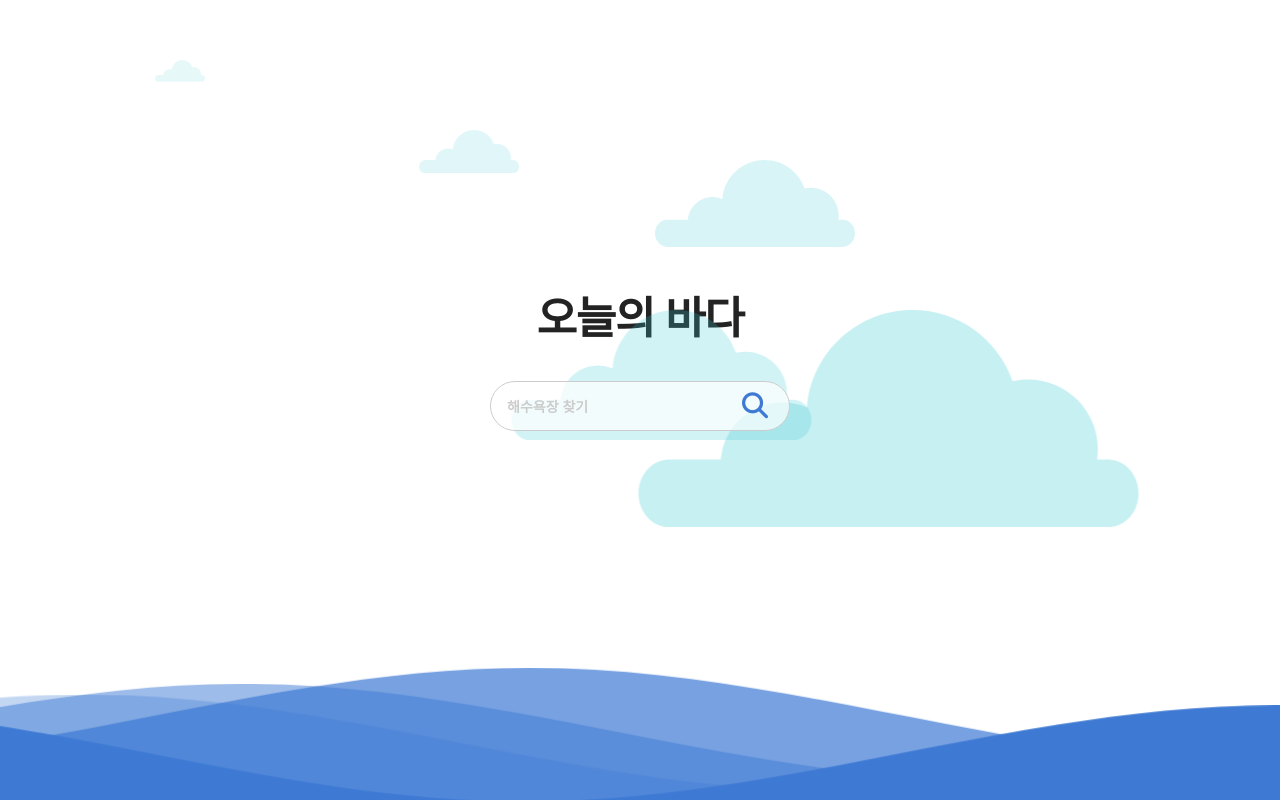
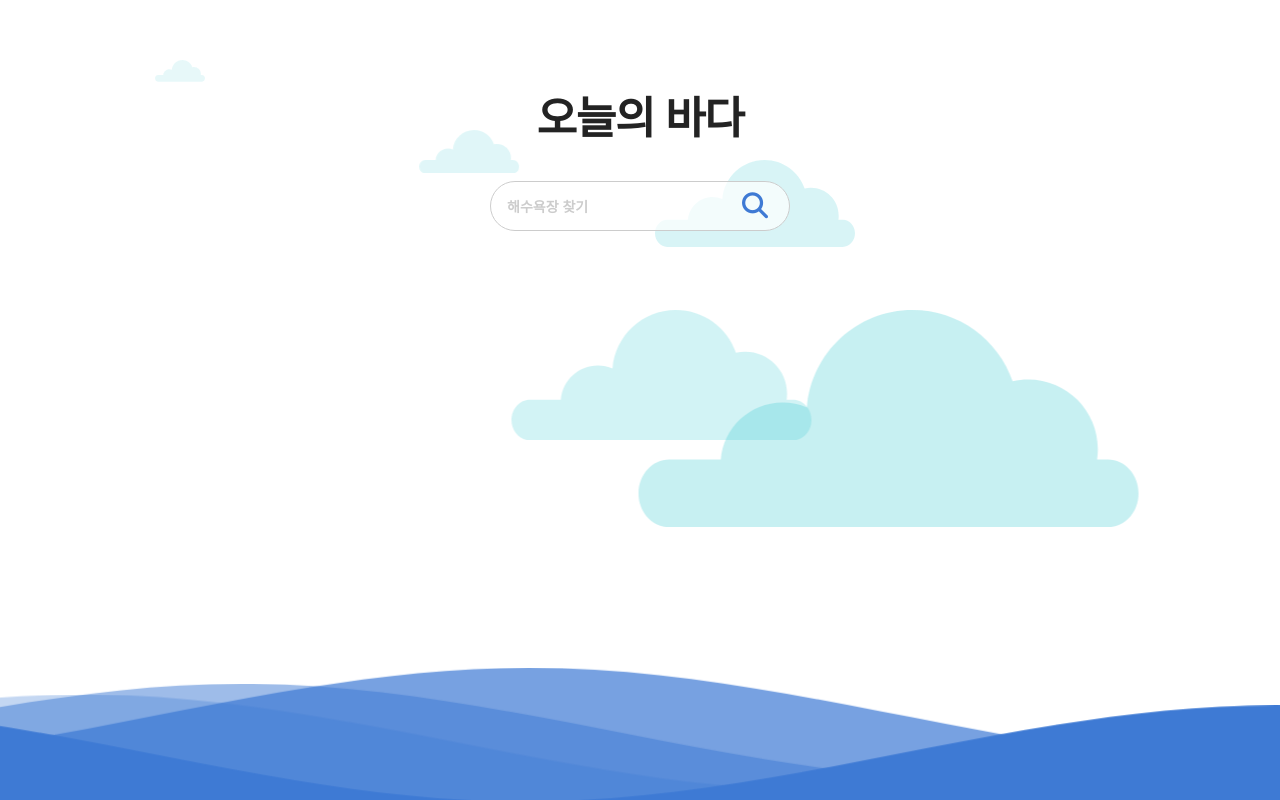
Before and after one commit to yujleee/today-sea, a website: page index.html in a window 1280 px wide. Drawn offline with nearby package versions, Linux system fonts and the light colour scheme; files that its build step writes are made by us from their sources.

Commit message:
💄 전체적인 위치 조정 검색된 리스트 개수에 따라 넘치는 경우가 있어 높이 위치 조절

```diff
--- a/styles/components/_clouds.scss
+++ b/styles/components/_clouds.scss
@@ -1,6 +1,6 @@
 .clouds-wrapper {
   width: 100%;
-  height: 30vh;
+  height: 10vh;
 }
 
 svg {
--- a/styles/components/_container.scss
+++ b/styles/components/_container.scss
@@ -5,13 +5,14 @@
 
   .main {
     @include flexbox;
-    z-index: 999;
+    position: relative;
+    z-index: 99;
     flex-direction: column;
     max-width: 720px;
     margin: 0 auto;
 
     .title {
-      margin: 4rem 0;
+      margin-bottom: 4rem;
       font-size: 4.4rem;
       font-weight: 900;
       letter-spacing: -0.03em;
```
